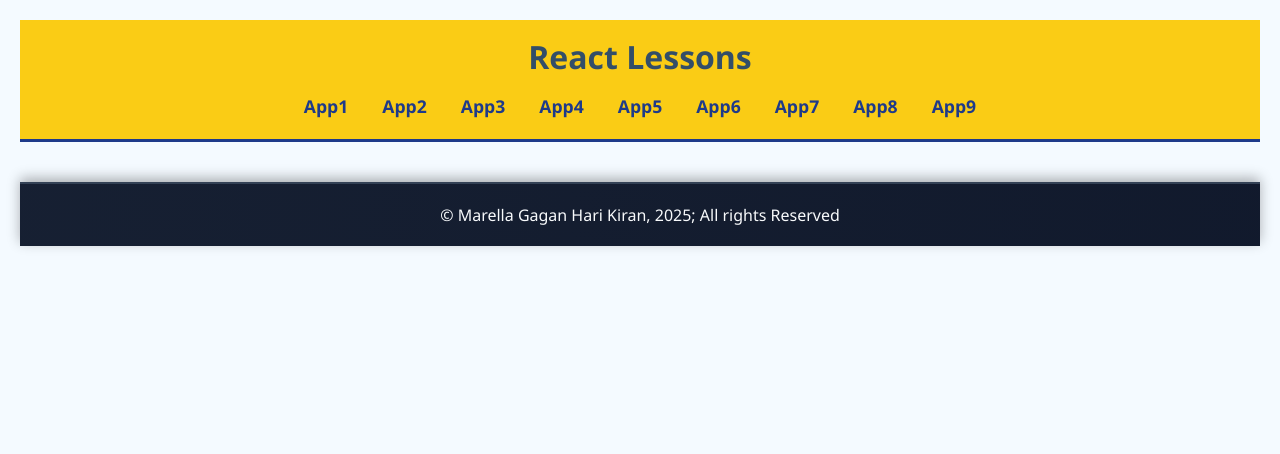
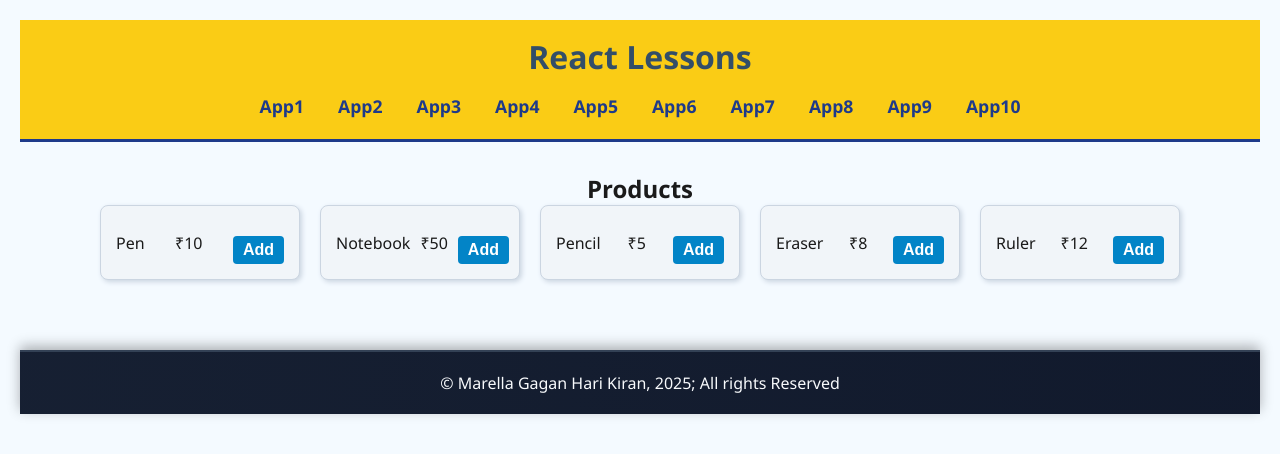
Before and after one commit to Gaganharikiranmarella/react-apps, a React (Vite) app: page /app10 in a window 1280 px wide. Shown: the top 454 px of the page. Built offline with nearby package versions, Linux system fonts and the light colour scheme.

Commit message:
added app10 and app10 link as well

```diff
--- a/src/App.jsx
+++ b/src/App.jsx
@@ -10,6 +10,7 @@ import App6 from "./components/App6";
 import App7 from "./components/App7";
 import App8 from "./components/App8";
 import App9 from "./components/App9";
+import App10 from "./components/App10";
 import Header from "./components/Header";
 import Footer from "./components/Footer";
 import "./App.css";
@@ -30,6 +31,7 @@ function App() {
         <Route path="/app7" element={<App7 />} />
         <Route path="/app8" element={<App8 />} />
         <Route path="/app9" element={<App9 />} />
+        <Route path="/app10" element={<App10 />} />
       </Routes>
       <Footer />
     </BrowserRouter>
--- /dev/null
+++ b/src/components/App10.css
@@ -0,0 +1,80 @@
+.App-Container {
+  text-align: center;
+  padding: 30px;
+  font-family: 'Segoe UI', Tahoma, Geneva, Verdana, sans-serif;
+}
+
+.Product-List {
+  display: flex;
+  justify-content: center;
+  flex-wrap: wrap;
+  gap: 20px;
+}
+
+.Product-Card {
+  background-color: #f1f5f9;
+  border: 1px solid #cbd5e1;
+  padding: 15px;
+  border-radius: 8px;
+  width: 200px;
+  display: flex;
+  justify-content: space-between;
+  align-items: center;
+  gap: 10px;
+  box-shadow: 2px 2px 5px #cbd5e1;
+}
+
+.Product-Card button {
+  padding: 5px 10px;
+  background-color: #0284c7;
+  color: white;
+  border: none;
+  border-radius: 4px;
+  cursor: pointer;
+}
+
+.Product-Card button:hover {
+  background-color: #0369a1;
+}
+
+.Cart-Container {
+  margin-top: 40px;
+  background-color: #e2e8f0;
+  padding: 20px;
+  border-radius: 10px;
+  width: 60%;
+  margin-left: auto;
+  margin-right: auto;
+  box-shadow: 2px 2px 8px #94a3b8;
+}
+
+.Cart-Item {
+  display: flex;
+  justify-content: space-between;
+  align-items: center;
+  margin: 10px 0;
+  padding: 8px;
+  background-color: #f8fafc;
+  border: 1px solid #cbd5e1;
+  border-radius: 6px;
+}
+
+.Qty-Controls {
+  display: flex;
+  align-items: center;
+  gap: 10px;
+}
+
+.Qty-Controls button {
+  padding: 2px 8px;
+  font-size: 1rem;
+  background-color: #1d4ed8;
+  color: white;
+  border: none;
+  border-radius: 4px;
+  cursor: pointer;
+}
+
+.Qty-Controls button:hover {
+  background-color: #1e40af;
+}
--- /dev/null
+++ b/src/components/App10.jsx
@@ -0,0 +1,80 @@
+import React, { useState } from "react";
+import "./App10.css";
+
+const products = [
+  { id: 1, name: "Pen", price: 10 },
+  { id: 2, name: "Notebook", price: 50 },
+  { id: 3, name: "Pencil", price: 5 },
+  { id: 4, name: "Eraser", price: 8 },
+  { id: 5, name: "Ruler", price: 12 },
+];
+
+export default function ProductCart() {
+  const [cart, setCart] = useState([]);
+
+  const addToCart = (product) => {
+    const existingItem = cart.find((item) => item.id === product.id);
+    if (existingItem) {
+      setCart(
+        cart.map((item) =>
+          item.id === product.id ? { ...item, qty: item.qty + 1 } : item
+        )
+      );
+    } else {
+      setCart([...cart, { ...product, qty: 1 }]);
+    }
+  };
+
+  const increaseQty = (id) => {
+    setCart(
+      cart.map((item) =>
+        item.id === id ? { ...item, qty: item.qty + 1 } : item
+      )
+    );
+  };
+
+  const decreaseQty = (id) => {
+    setCart(
+      cart
+        .map((item) =>
+          item.id === id ? { ...item, qty: item.qty - 1 } : item
+        )
+        .filter((item) => item.qty > 0)
+    );
+  };
+
+  const total = cart.reduce((sum, item) => sum + item.price * item.qty, 0);
+
+  return (
+    <div className="App-Container">
+      <h2>Products</h2>
+      <div className="Product-List">
+        {products.map((product) => (
+          <div key={product.id} className="Product-Card">
+            <span>{product.name}</span>
+            <span>₹{product.price}</span>
+            <button onClick={() => addToCart(product)}>Add</button>
+          </div>
+        ))}
+      </div>
+
+      {cart.length > 0 && (
+        <div className="Cart-Container">
+          <h3>My Cart</h3>
+          {cart.map((item) => (
+            <div key={item.id} className="Cart-Item">
+              <span>{item.name}</span>
+              <span>₹{item.price}</span>
+              <div className="Qty-Controls">
+                <button onClick={() => decreaseQty(item.id)}>-</button>
+                <span>{item.qty}</span>
+                <button onClick={() => increaseQty(item.id)}>+</button>
+              </div>
+            </div>
+          ))}
+          <h4>Total: ₹{total}</h4>
+        </div>
+      )}
+    </div>
+  );
+}
--- a/src/components/Header.jsx
+++ b/src/components/Header.jsx
@@ -16,6 +16,7 @@ export default function Header() {
         <Link to="/app7">App7</Link>
         <Link to="/app8">App8</Link>
         <Link to="/app9">App9</Link>
+        <Link to="/app10">App10</Link>
       </div>
     </div>
   );
```
